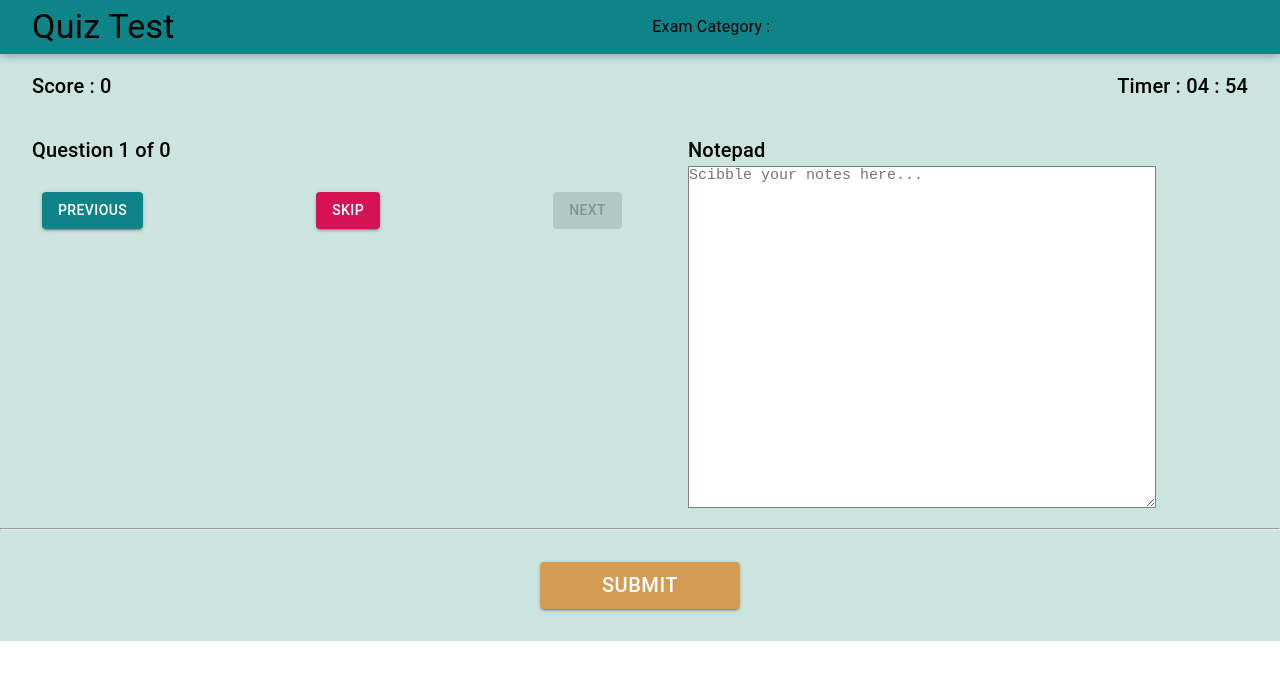
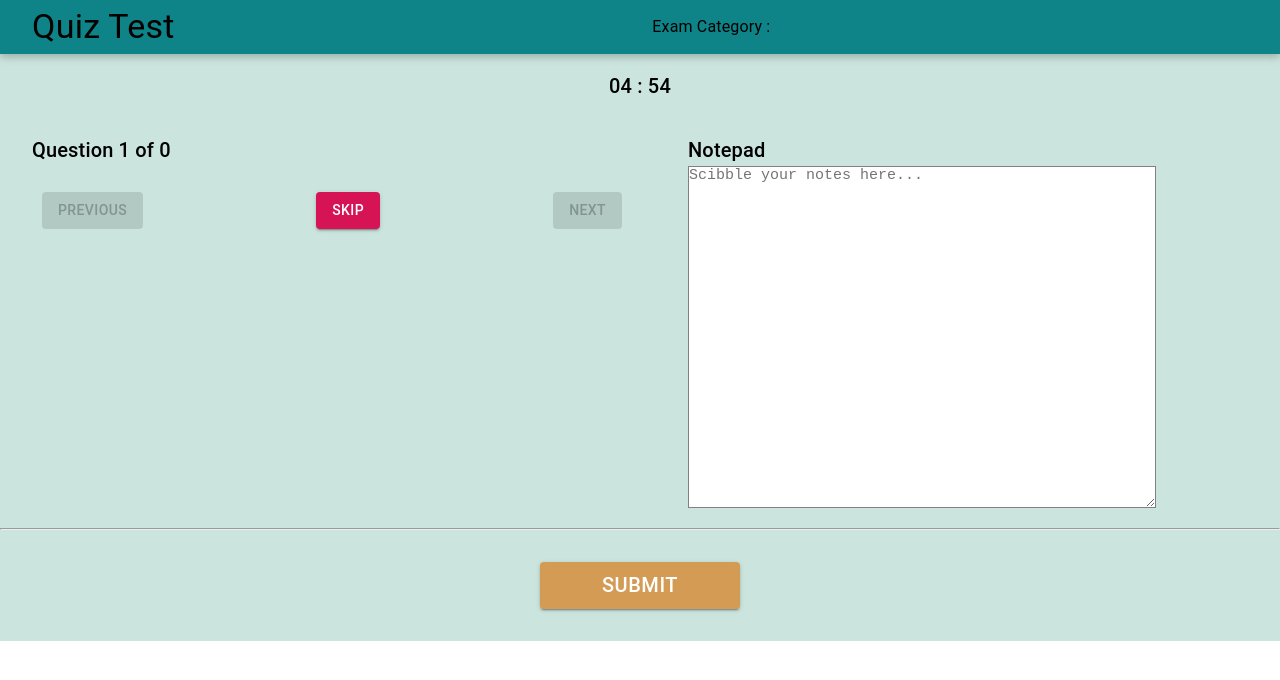
Before and after one commit to Pooja9783/online-test-app, a React (Create React App) app: page /test in a window 1280 px wide. Shown: the top 680 px of the page. Built offline with nearby package versions, Linux system fonts and the light colour scheme.

Commit message:
added back button functionality

```diff
--- a/src/App.js
+++ b/src/App.js
@@ -18,6 +18,9 @@ function App() {
   const [skipped, setSkipped] = useState(0);
   const [wrongQue, setwrongQue] = useState(0);
   const [scribble, setScribble] = useState("");
+  const [percentage, setPercentage] = useState('');
+
+
 
   const fetchQuestions = (category) => {
     let filterCategory = data?.filter((cate) => {
@@ -60,6 +63,7 @@ function App() {
                 skipped={skipped}
                 setScribble={setScribble}
                 scribble={scribble}
+                setPercentage={setPercentage}
               />
             }
           />
@@ -77,6 +81,8 @@ function App() {
                 wrongQue={wrongQue}
                 skipped={skipped}
                 scribble={scribble}
+                percentage={percentage}
+
 
               />
             }
--- a/src/components/Counter.jsx
+++ b/src/components/Counter.jsx
@@ -22,8 +22,8 @@ export default function Counter() {
   });
   return (
     <Box>
-      <Typography variant="h6">
-        Timer : {mintues < 10 ? "0" + mintues : mintues} :{" "}
+      <Typography variant="h6" textAlign='center' m={2}>
+         {mintues < 10 ? "0" + mintues : mintues} :{" "}
         {seconds < 10 ? "0" + seconds : seconds}
       </Typography>
     </Box>
--- a/src/components/Result.jsx
+++ b/src/components/Result.jsx
@@ -59,6 +59,10 @@ export default function (props) {
               Quiz Result
             </Typography>
             <Box>
+              <Typography variant="h6">
+                Total Percentage : {props.percentage} %{" "}
+              </Typography>
+
               <Typography variant="h6">Total Score : {props.score} </Typography>
               <Typography variant="h6">
                 Correct Answer : {props.correctAns}{" "}
@@ -66,13 +70,13 @@ export default function (props) {
               <Typography variant="h6">
                 Wrong Answer : {props.wrongQue}{" "}
               </Typography>
-              <Typography variant="h6">Skipped Questions : {props.skipped} </Typography>
+              <Typography variant="h6">
+                Skipped Questions : {props.skipped}{" "}
+              </Typography>
             </Box>
-            <Box m={4} sx={{padding : "5px", border:"1px solid gray"}}>
+            <Box m={4} sx={{ padding: "5px", border: "1px solid gray" }}>
               <Typography variant="h6">Your Scribble note : </Typography>
-              <p>
-              {props.scribble}
-              </p>
+              <p>{props.scribble}</p>
             </Box>
             <Box p={4}>
               <Button
--- a/src/components/Test.jsx
+++ b/src/components/Test.jsx
@@ -19,11 +19,12 @@ export default function Test(props) {
   const [currentQuestion, setCurrentQuestion] = useState(0);
   const [selected, setSelected] = useState();
   const [textarea, setTextarea] = useState("");
-  const [prevBtn, setPrevBtn] = useState(false);
+  const [prevBtn, setPrevBtn] = useState(true);
+  const [clickedOption, setClickedOption] = useState(null);
 
   const handleAnswer = (id) => {
     if (props?.questions[currentQuestion]?.correct_option === id) {
-      props?.setScore(props?.score + 5);
+      props?.setScore(props?.score + 3);
       props?.setCorrectAns(props?.correctAns + 1);
     } else {
       props?.setwrongQue(props?.wrongQue + 1);
@@ -33,25 +34,25 @@ export default function Test(props) {
   };
 
   const handleSelectedOption = (id) => {
-    // if (
-    //   selected === id
-    // ) {
+    // if (selected === id) {
     //   return "select";
     // } else if (
     //   selected === id &&
     //   selected !== props?.questions[currentQuestion]?.correct_option
     // ) {
     //   return "wrong";
-    // } else if (id == props?.questions[currentQuestion]?.correct_option) {
+    // } else if (id == props?.questions[currentQuestion]?.correct_option ) {
     //   return "select";
     // }
 
+    // console.log(id);
+    setClickedOption(id);
   };
 
   const handlePrevious = () => {
     let previousQuestion = currentQuestion - 1;
     setCurrentQuestion(previousQuestion);
-    if (props?.questions?.length == 1) {
+    if (currentQuestion === 1) {
       setPrevBtn(true);
     }
     setSelected(true);
@@ -65,6 +66,14 @@ export default function Test(props) {
       navigate("/result");
     }
     setSelected(false);
+    setPrevBtn(false);
+
+    let perc = props?.questions?.length;
+    let scores = +props?.score / 3;
+    let res = Math.floor((+scores / +perc) * 100);
+    props.setPercentage(res);
+
+    // console.log(res);
   };
 
   const handleSkip = () => {
@@ -79,6 +88,10 @@ export default function Test(props) {
     } else {
       props.setScribble(textarea);
     }
+    let perc = props?.questions?.length;
+    let scores = props?.score;
+    let res = Math.floor((+scores / +perc) * 100);
+    props.setPercentage(res);
     navigate("/result");
   };
 
@@ -108,17 +121,8 @@ export default function Test(props) {
             {props.email}
           </Typography>
         </Box>
-        <Box
-          sx={{
-            display: "flex",
-            justifyContent: "space-between",
-            alignContent: "center",
-            alignItems: "center",
-          }}
-          my={2}
-          mx={4}
-        >
-          <Typography variant="h6">Score : {props.score}</Typography>
+        <Box>
+          {/* <Typography variant="h6">Score : {props.score}</Typography> */}
           <Counter />
         </Box>
         <Box my={2} mx={4}>
```
Lines whose indentation alone changed are shown as unchanged.
